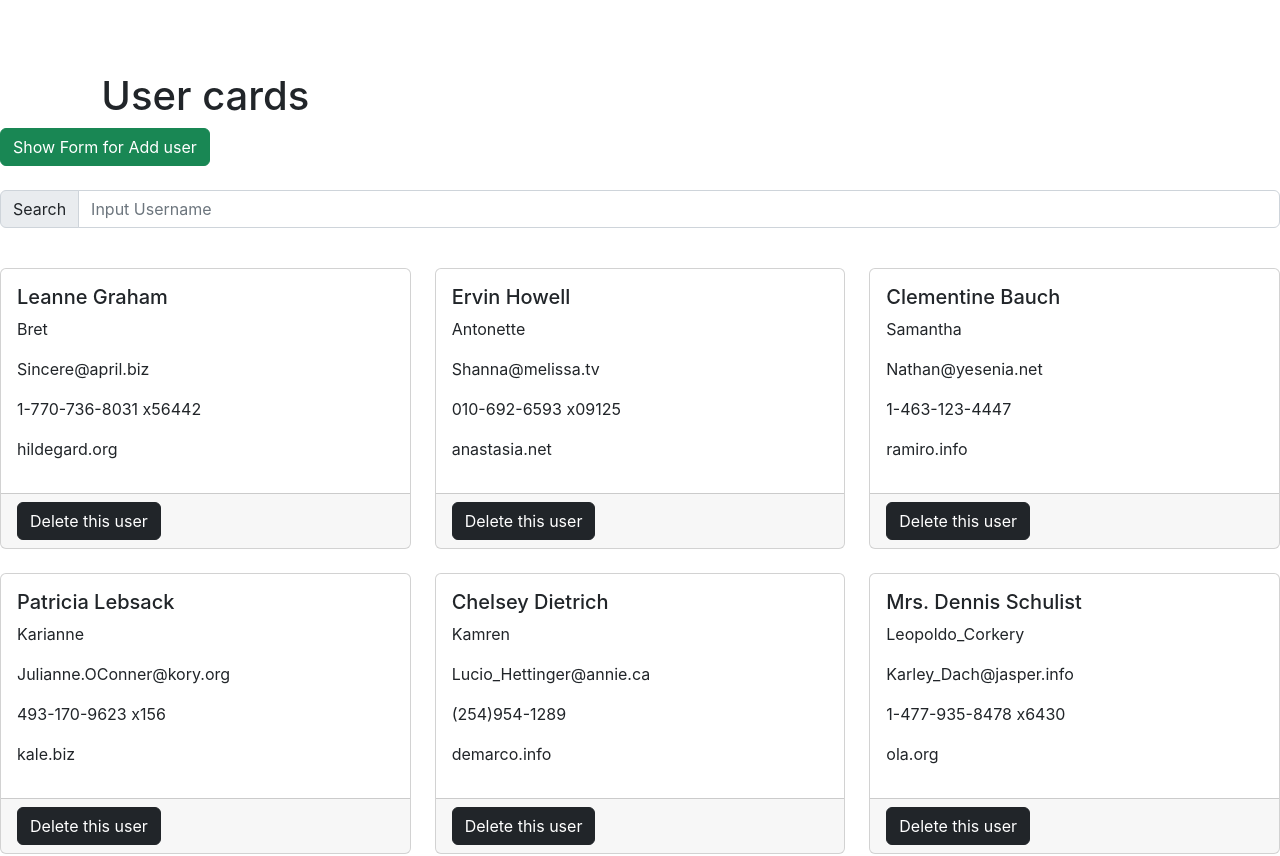
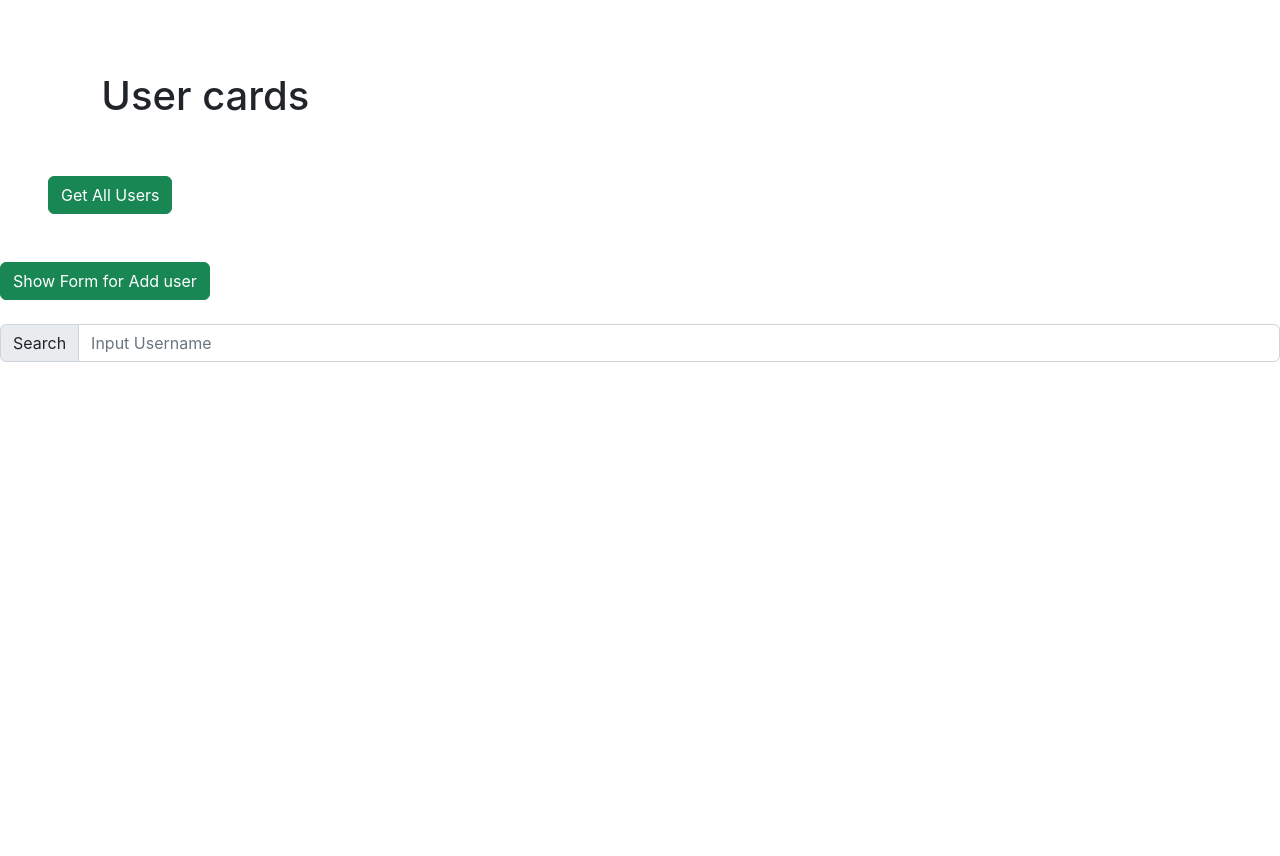
Before and after one commit to Kebets22/f1822, a React (Create React App) app: page / in a window 1280 px wide. Shown: the top 856 px of the page. After the commit the page ends 800 px from the top, so only its background shows below. Built offline with nearby package versions, Linux system fonts and the light colour scheme.

Commit message:
change method of add and delete users

```diff
--- a/package.json
+++ b/package.json
@@ -10,6 +10,7 @@
     "@types/node": "^16.18.3",
     "@types/react": "^18.0.25",
     "@types/react-dom": "^18.0.8",
+    "axios": "^1.1.3",
     "bootstrap": "^5.2.2",
     "react": "^18.2.0",
     "react-dom": "^18.2.0",
--- a/src/components/Users/UserCards.tsx
+++ b/src/components/Users/UserCards.tsx
@@ -1,4 +1,7 @@
+import axios from 'axios';
 import React, {ChangeEvent, FormEvent, useMemo, useState}from 'react';
+import { updateJsxSpreadAttribute } from 'typescript';
+import { IUser } from './interfaces';
 import {USERS} from './users';
 
 const UserCards = () => {
@@ -11,13 +14,17 @@ const UserCards = () => {
         address: '',
         website: '',
     }
-    const [users, setUsers] = useState(USERS);
+    const [users, setUsers] = useState<IUser[]>([]);
     const [userValue, setUserValue] = useState<any>(initialValue);
     const [search, setSearch] = useState<string>('');
     const [isShowEdit, setIsShowEdit] = useState<boolean>(false);
     const [newUserId, setNewUserId] = useState<number>(USERS.length + 1);
-    const deleteUser = (id: number) => {
+    const deleteUser = async (id: number) => {
+        const deleteUser = await axios.delete(`https://jsonplaceholder.typicode.com/users/${id}`);
+        if( deleteUser.status == 200){
+        const confirm = window.confirm('Do you want delete this user?');
         setUsers(users.filter(user => user.id !== id));
+    }
     }
     const searchedUsers = useMemo(() =>{
         if(search){
@@ -31,18 +38,37 @@ const UserCards = () => {
         const value = event.target.value;
         setUserValue({...userValue, [field]: value})
     }
-    const addUser = (event: FormEvent<HTMLFormElement>) =>{
+    const addUser = async (event: FormEvent<HTMLFormElement>) =>{
         event.preventDefault();
-        const userValueWithId = {...userValue, id: newUserId}
-        setNewUserId(newUserId + 1);
-        setUsers([...users, userValueWithId]);
-        setUserValue(initialValue);
+        const responseData = await axios.post('https://jsonplaceholder.typicode.com/users', userValue);
+        if(responseData.data){
+            setUsers([...users, responseData.data]);
+            setUserValue(initialValue);
+        }
     }
+    const getAllUsers = async () =>{
+        //Async await
+        try{
+           const responseData = await axios.get('https://jsonplaceholder.typicode.com/users');
+           //const postUsers = axios.post('https://jsonplaceholder.typicode.com/users')
+           const users = responseData.data;
+           setUsers(users);
+        } catch(err){
+            alert(err);
+        }
+        //PROMISE
+        //const usersData = axios.get('https://jsonplaceholder.typicode.com/users').then( res =>{
+        //    console.log(res.data);
+        //    setUsers(res.data);
+        //})
+    };
 
     return(
         <div className="row row-cols-1 row-cols-md-3 g-4 mt-5">
             <div>
             <h1 className='text-center w-100'>User cards</h1>
+
+            <button className='btn btn-success m-5' onClick={() => getAllUsers()}>Get All Users</button>
             <button className='btn btn-success' onClick={() => setIsShowEdit(!isShowEdit)}>Show Form for Add user</button>
             {isShowEdit &&
                 <form onSubmit={event => addUser(event)}>
```
Also changed, not shown: 1 other file (tests, documents, lock files or other folders).
